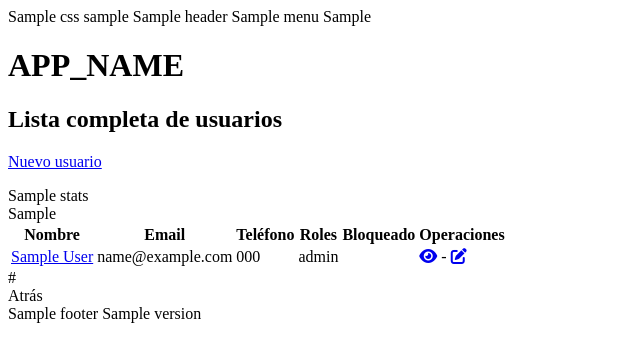
After one commit to JCarlozz/biblioteca, a PHP site: template mvc/views/user/list.php in a window 1280 px wide. The commit adds this page. Shown: the top 362 px of the page, without its empty margins (0-640 px from the left). Run offline with PHP 8.4, Linux system fonts and the light colour scheme; the template is opened without the code that fills it: most values are stand-ins (such as "Sample title", 1, 10 or a date in 2020); some libraries are stand-ins or nearby versions.

Commit message:
06/03 nit

```diff
--- /dev/null
+++ b/mvc/views/user/list.php
@@ -0,0 +1,107 @@
+<!DOCTYPE html>
+<html lang="es">
+	<head>
+		<meta charset="UTF-8">
+		<title>Lista de usuarios - <?= APP_NAME ?></title>
+
+		<!-- META -->
+		<meta name="viewport" content="width=device-width, initial-scale=1.0">
+		<meta name="description" content="Portada en <?= APP_NAME ?>">
+		<meta name="author" content="Robert Sallent">
+		<link rel="stylesheet" href="https://cdnjs.cloudflare.com/ajax/libs/font-awesome/6.0.0/css/all.min.css">
+
+		<!-- FAVICON -->
+		<link rel="shortcut icon" href="/favicon.ico" type="image/png">
+
+		<!-- CSS -->
+		<?= $template->css() ?>
+	</head>
+	<body>
+		<?= $template->login() ?>
+		<?= $template->header('Lista de usuarios') ?>
+		<?= $template->menu() ?>
+		<?= $template->breadCrumbs([
+		    'Usuarios'=> NULL
+		]) ?>
+		<?= $template->messages() ?>
+
+		<main>
+		<div>
+    		<h1><?= APP_NAME ?></h1>
+    		<h2>Lista completa de usuarios</h2>
+    		<p><a class="button right" href="/User/create/">Nuevo usuario</a></p>
+		</div>
+    		<?php if ($users) { ?>
+
+    		<div class="right">
+    			<?= $paginator->stats() ?>
+    		</div>
+
+    		<?php
+    		if ($filtro){
+    		    echo $template->removeFilterForm($filtro, '/User/list');
+
+    		}else{
+    		    echo $template->filterForm(
+    		        [
+    		            'Nombre'=>'displayname',
+                        'Email'=>'email',
+    		            'Teléfono'=>'phone',
+    		            'Roles'=>'roles',
+    		            'Bloqueado'=>'blocked_at'
+    		        ],
+    		        [
+    		            'Nombre'=>'displayname',
+    		            'Email'=>'email',
+    		            'Teléfono'=>'phone',
+    		            'Roles'=>'roles',
+    		            'Bloqueado'=>'blocked_at'
+    		        ],
+    		        'Nombre',
+    		        'Nombre'
+    		        );
+    		  } ?>
+
+    			<table class="table w100">
+    				<tr>
+    					<th>Nombre</th>
+    					<th>Email</th>
+    					<th>Teléfono</th>
+    					<th>Roles</th>
+    					<th>Bloqueado</th>
+    					<th class="centrado">Operaciones</th>
+    				</tr>
+    			<?php foreach ($users as $user){?>
+    				<tr>
+    					<td><a href='/User/show/<?= $user->id ?>'><?=$user->displayname?></a></td>
+    					<td><?= $user->email ?></td>
+    					<td><?= $user->phone ?></td>
+    					<td><?= $user->roles ?></td>
+    					<td><?= $user->blocked_at ?></td>
+    					<td class="centrado">
+    						<a class='button' href='/User/show/<?= $user->id ?>'tittle="Ver">
+    							<i class="fas fa-eye"></i></a> -
+    						<a class='button' href='/User/edit/<?= $user->id ?>'tittle="Editar">
+    							<i class="fas fa-edit"></i></a>
+    					</td>
+    				</tr>
+    			<?php } ?>
+    			</table>
+    			<?= $paginator->ellipsisLinks() ?>
+    			<?php }else{?>
+    				<div class="danger p2">
+    					<p>No hay usuarios que mostrar.</p>
+    				</div>
+    			<?php } ?>
+
+    			<div class="centred">
+    				<a class="button" onclick="history.back()">Atrás</a>
+    			</div>
+
+		</main>
+
+		<?= $template->footer() ?>
+		<?= $template->version() ?>
+
+	</body>
+</html>
```
Also changed, not shown: mvc/controllers/UserController.php (+121 -0 lines), mvc/views/libro/show.php (+5 -5 lines), mvc/views/user/create.php (+2 -12 lines), mvc/views/user/edit.php (added, +96 -0 lines), mvc/views/user/show.php (added, +59 -0 lines).
